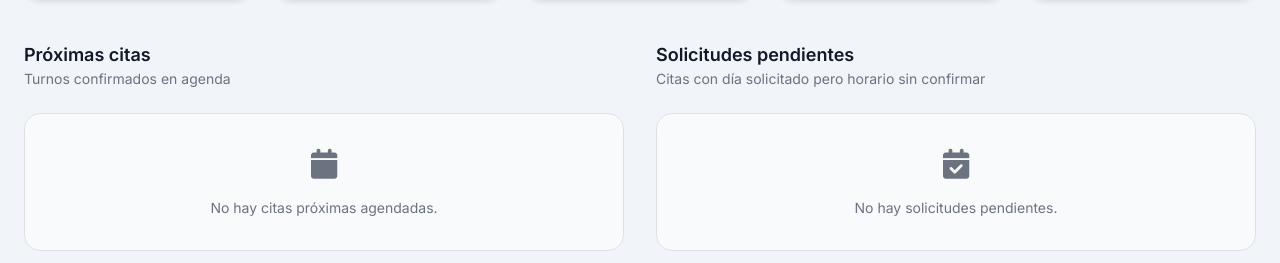
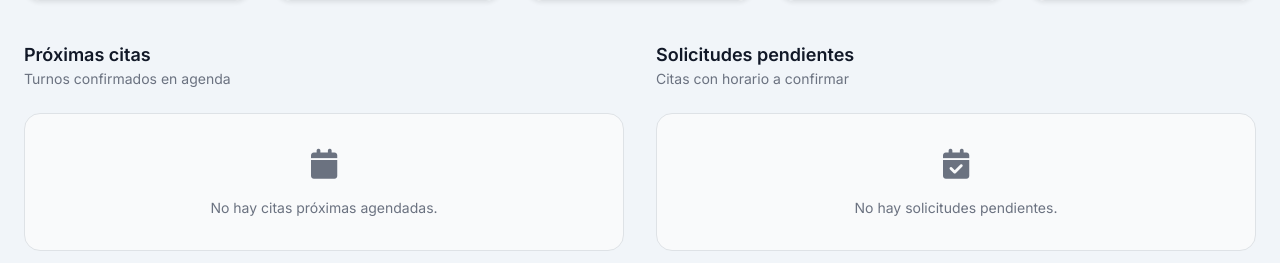
Before and after one commit to Villada-PG3/trabajo-practico-integrador-veterinaria-el-sabueso-feliz, a Django app: page /mis-citas/ in a window 1280 px wide. Shown: the part 817-1080 px from the top of the page. Run offline with Django 5.2, Linux system fonts and the light colour scheme; a user stored in the database is signed in; some libraries are stand-ins or nearby versions.

Commit message:
estetica

```diff
--- a/Core/templates/core/mis_citas.html
+++ b/Core/templates/core/mis_citas.html
@@ -203,7 +203,7 @@
             <div class="flex items-center justify-between">
                 <div>
                     <h3 class="text-lg font-semibold text-gray-900">Solicitudes pendientes</h3>
-                    <p class="text-sm text-gray-500">Citas con día solicitado pero horario sin confirmar</p>
+                    <p class="text-sm text-gray-500">Citas con horario a confirmar</p>
                 </div>
             </div>
             <div class="space-y-4">
```
Also changed, not shown: db.sqlite3.
